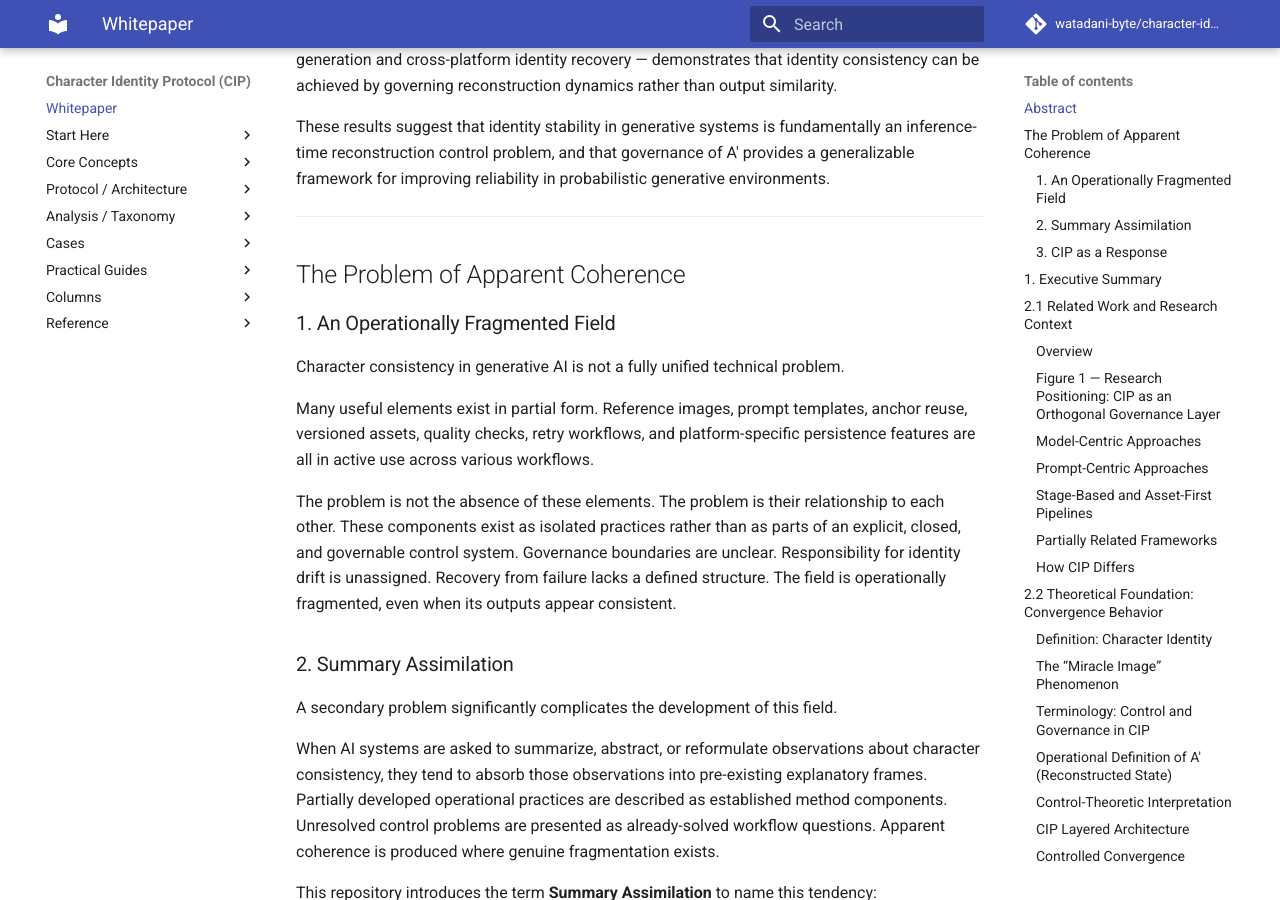
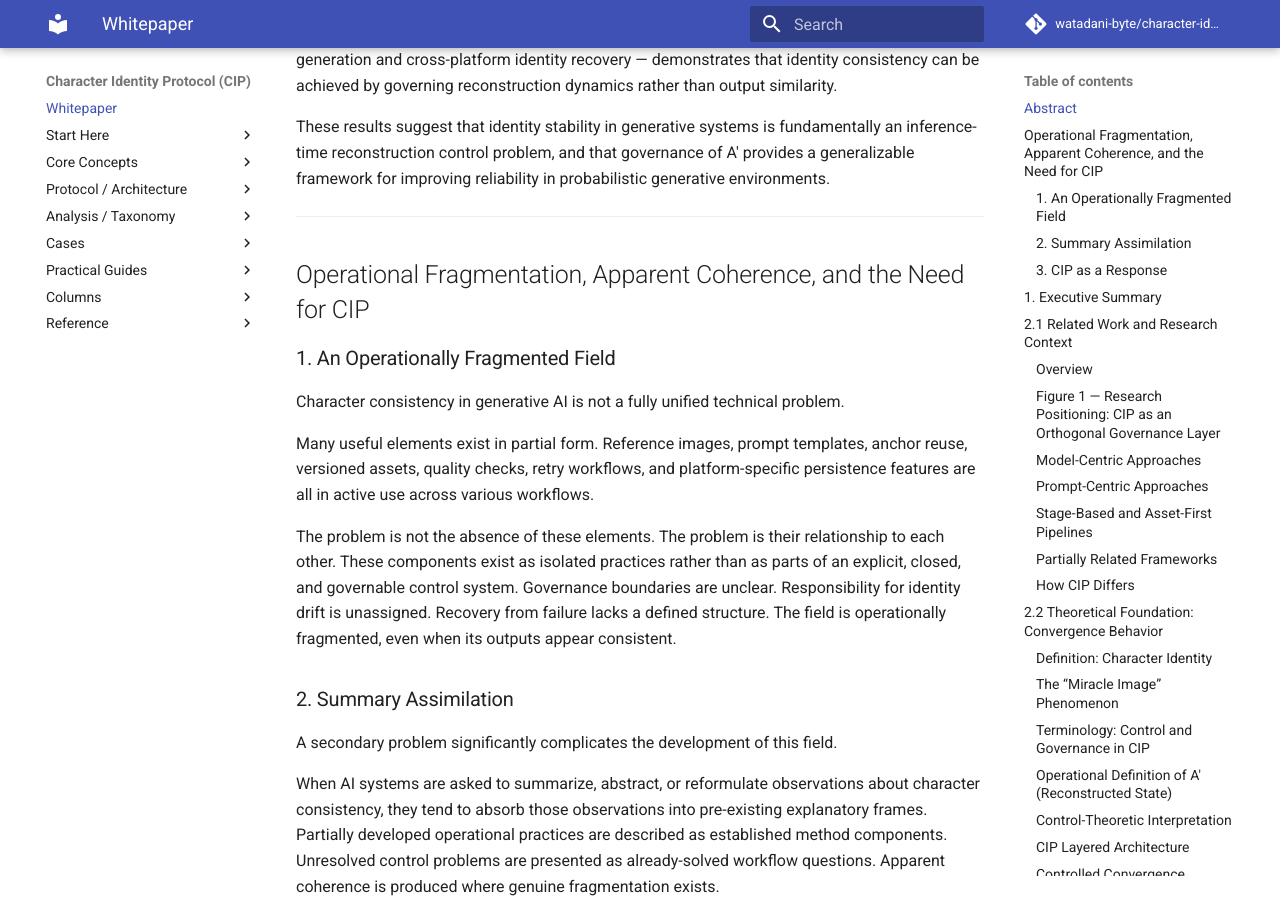
Before and after one commit to watadani-byte/character-identity-protocol, an MkDocs documentation site: the page built from docs/whitepaper_v1.md, in a window 1280 px wide and 900 px high, scrolled down 926 px. Built offline with MkDocs 1.6.1 and Material for MkDocs 9.7.7, drawn with Linux system fonts in a browser that asks for light colours; comment, search, counter and statistics services are not loaded.

Commit message:
whitepaper_v1.md を更新

```diff
--- a/docs/whitepaper_v1.md
+++ b/docs/whitepaper_v1.md
@@ -23,7 +23,7 @@ These results suggest that identity stability in generative systems is fundament
 
 -----
 
-## The Problem of Apparent Coherence
+## Operational Fragmentation, Apparent Coherence, and the Need for CIP
 
 ### 1. An Operationally Fragmented Field
 
```
